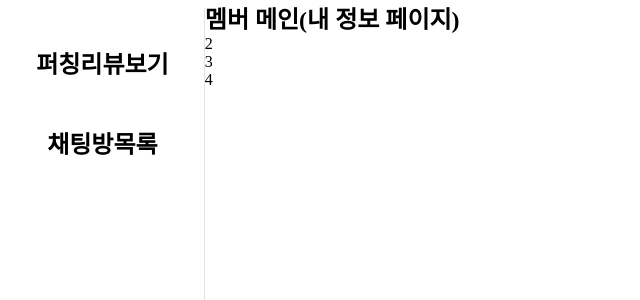
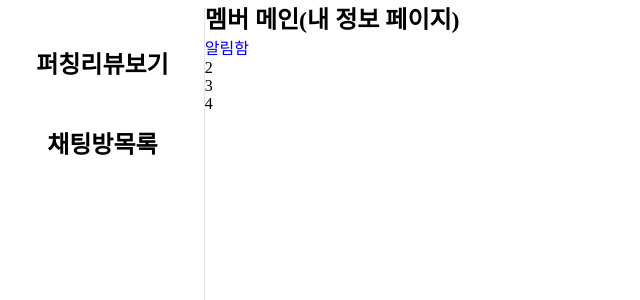
Before and after one commit to GeeHwanee/NaMoHaGae, a Spring Boot app: page /member/main in a window 1280 px wide. Shown: the part 86-386 px from the top of the page, without its empty margins (0-640 px from the left). Run offline with Spring Boot 4, Linux system fonts and the light colour scheme; some of the project's set-up classes (security, data sources, template engines, error pages and the like) are left out, and stand-ins take their place.

Commit message:
update alarm_list.html -> alarm.html update GlobalController.java update main.html
by jihwan

```diff
--- a/src/main/java/kr/kro/namohagae/global/controller/GlobalController.java
+++ b/src/main/java/kr/kro/namohagae/global/controller/GlobalController.java
@@ -45,6 +45,8 @@ public class GlobalController {
     @GetMapping("/member/find")
     public void find(){}
 
+    @GetMapping("/member/alarm")
+    public void alarm(){}
 
     // [퍼칭 파트]--------------------------------------------------------------------
     @GetMapping("/puching/chatroom")
--- a/src/main/resources/templates/member/main.html
+++ b/src/main/resources/templates/member/main.html
@@ -21,7 +21,7 @@
     </aside>
     <section>
         <h1>멤버 메인(내 정보 페이지)</h1>
-        <article><a href="/alarm"></a></article>
+        <article><a href="/member/alarm">알림함</a></article>
         <article>2</article>
         <article>3</article>
         <article>4</article>
```
Also changed, not shown: src/main/resources/templates/member/alarm.html (renamed from src/main/resources/templates/member/alarm_list.html).
